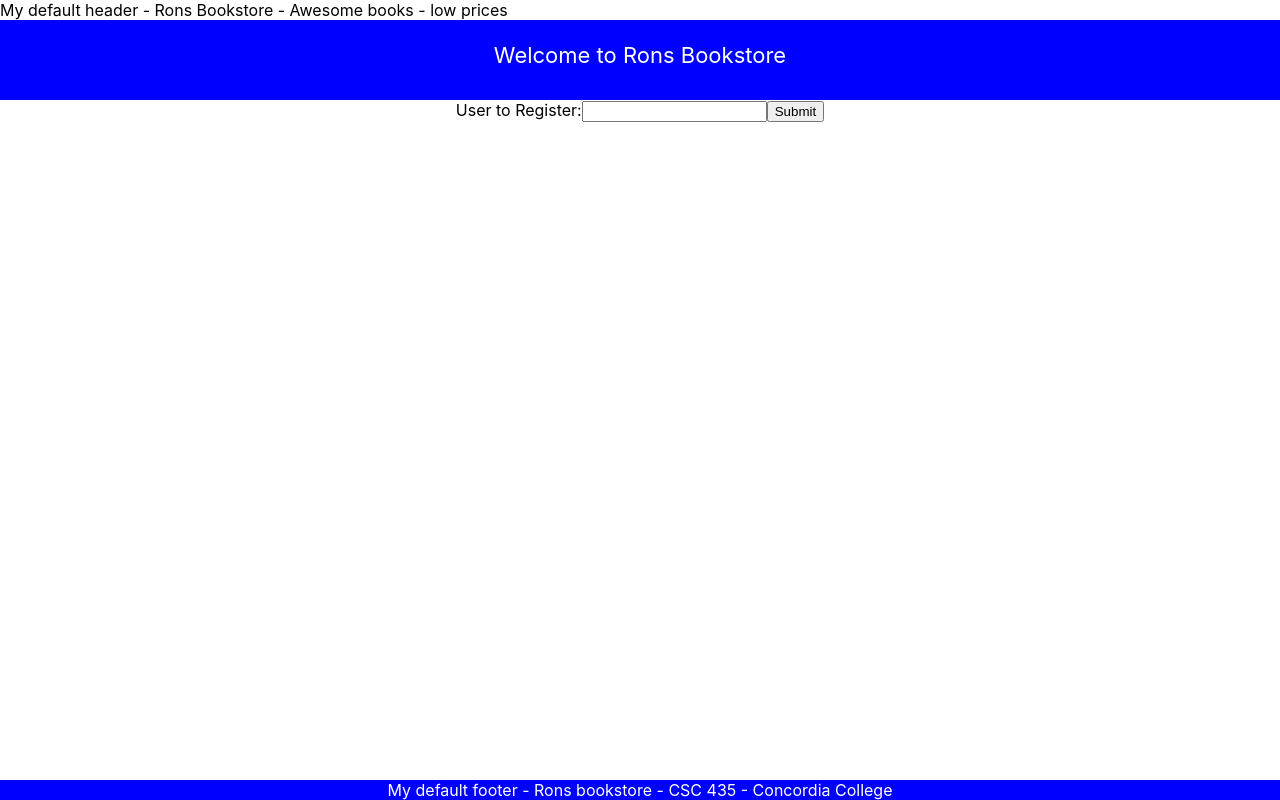
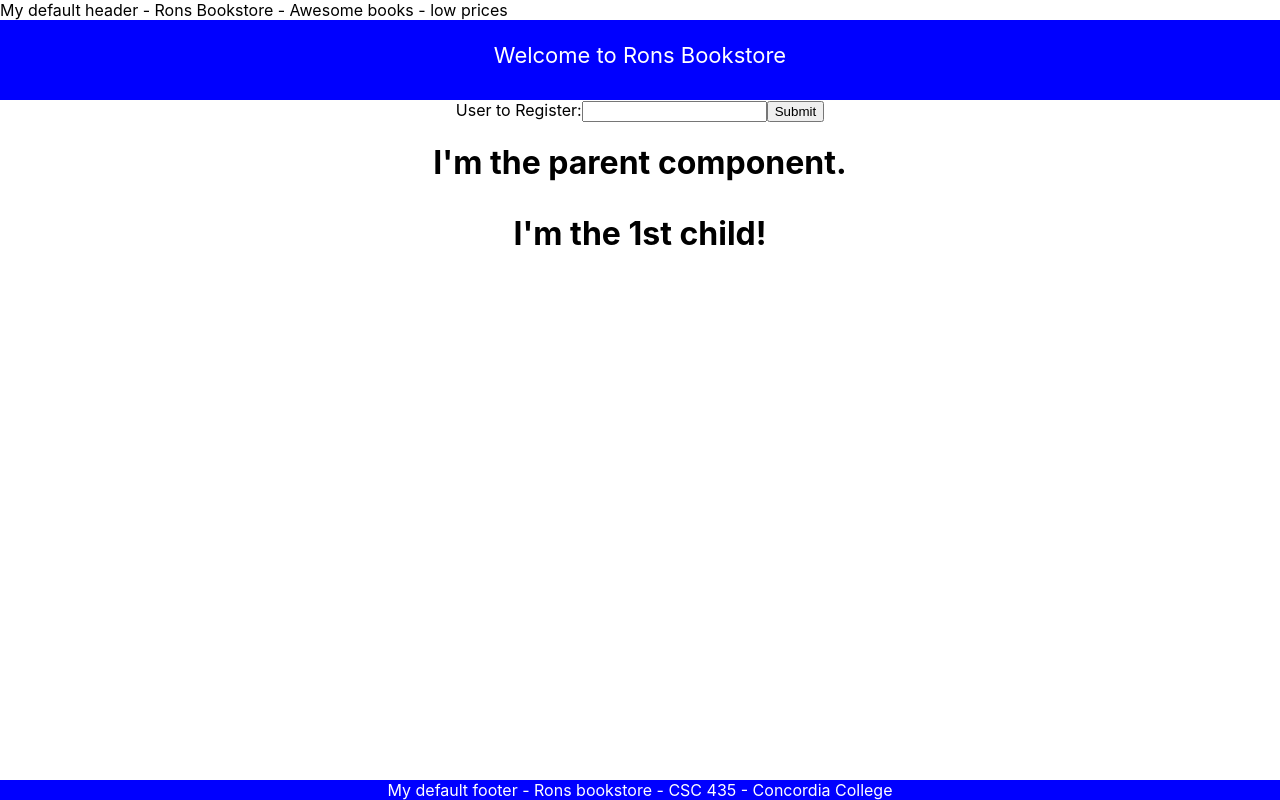
Before and after one commit to reswanson/my-react-project, a React (Create React App) app: page / in a window 1280 px wide. Built offline with nearby package versions, Linux system fonts and the light colour scheme.

Commit message:
adding parent/child files for testing

```diff
--- a/src/App.js
+++ b/src/App.js
@@ -2,8 +2,7 @@
 import './App.css';
 import { Route, BrowserRouter as Router, Switch } from "react-router-dom";
 import RegisterUserForm from './Form/RegisterUserForm'
-
-
+import ParentComponent from './parentcomponent'
 
 
 function App() {
@@ -15,6 +14,7 @@
         </p>
       </header>
       <RegisterUserForm />
+      <ParentComponent />
 
     </div>
 
--- a/src/Form/RegisterUserForm.js
+++ b/src/Form/RegisterUserForm.js
@@ -1,4 +1,5 @@
 import React from 'react';
+
 
 class RegisterUserForm extends React.Component {
   constructor(props) {
@@ -22,6 +23,7 @@
     return (
       <form onSubmit={this.handleSubmit}>
         <label>
+
           User to Register:
           <input type="text" value={this.state.value} onChange={this.handleChange} />
         </label>
--- /dev/null
+++ b/src/firstchild.js
@@ -0,0 +1,8 @@
+import React from 'react';     // React needs to be imported
+// from https://codeburst.io/react-js-understanding-functional-class-components-e65d723e909
+
+
+const FirstChild = () => {
+  return <p>I'm the 1st child!</p>;
+};
+export default FirstChild;
--- /dev/null
+++ b/src/parentcomponent.js
@@ -0,0 +1,16 @@
+// from https://codeburst.io/react-js-understanding-functional-class-components-e65d723e909
+
+import React, { Component } from 'react';
+import FirstChild from './firstchild';  // we need to import the child component first
+
+class ParentComponent extends Component {
+  render() {
+    return (
+      <h1>
+        I'm the parent component.
+        <FirstChild />
+      </h1>
+    );
+  }
+}
+export default ParentComponent;
```
